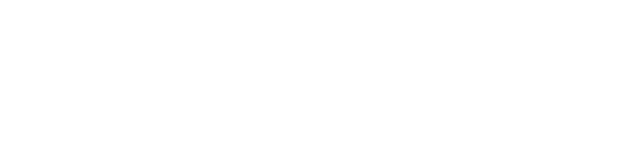
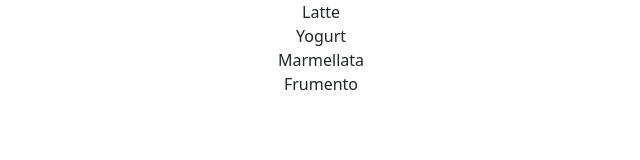
Before and after one commit to Riccardo-Laurenti/js-lista-spesa, a plain HTML site: page index.html in a window 1280 px wide. Shown: the whole page, without its empty margins (335-975 px from the left). Drawn offline with nearby package versions, Linux system fonts and the light colour scheme.

Commit message:
finish exercise for cicle for

```diff
--- a/css/style.css
+++ b/css/style.css
@@ -3,3 +3,9 @@
     padding: 0;
     box-sizing: border-box;
 }
+
+
+ul li {
+    text-align: center;
+    list-style-type: none;
+}
--- a/index.html
+++ b/index.html
@@ -11,7 +11,7 @@
 </head>
 <body>
 
-
+    <ul id="shop-list"></ul>
 
     <!-- script js -->
     <script src="js/script.js"></script>
--- a/js/script.js
+++ b/js/script.js
@@ -1,9 +1,27 @@
 /*   Consegna:
      Data una lista della spesa, stampare sulla pagina (anche brutalmente, basta che si vedano) gli elementi della lista individualmente con un ciclo while.
 
-     Consigli:
+       Consigli:
 
-     -Facciamo un primo giro col for, in modo da sentirci confident sul risultato della stampa, poi trasformiamo il for in un while
+     - Facciamo un primo giro col for, in modo da sentirci confident sul risultato della stampa, poi trasformiamo il for in un while
      - Ricordiamoci di inizializzare la variabile di contatore prima dell'inizio del ciclo while
      - Ricordiamoci di incrementare il contatore all'interno ciclo while per evitare di cascare in un loop infinito.
 */
+
+
+ // Recupero elemento dal Dom tramide ID
+ const recList = document.getElementById('shop-list');
+
+ const listShop = ['Latte', 'Yogurt', 'Marmellata', 'Frumento'];
+
+
+ let shopV = '';
+
+ // Creo ciclo for
+ for ( i = 0; i < listShop.length; i++ ) {
+    shopV += `<li> ${listShop[i]} </li> ` ;
+ }
+
+
+ // Stampo in pagina
+ recList.innerHTML = shopV;
```
